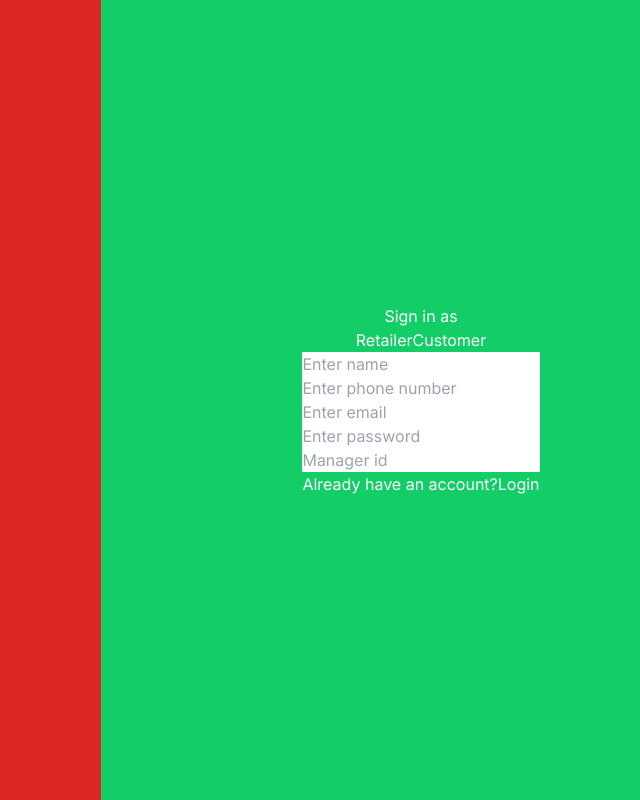
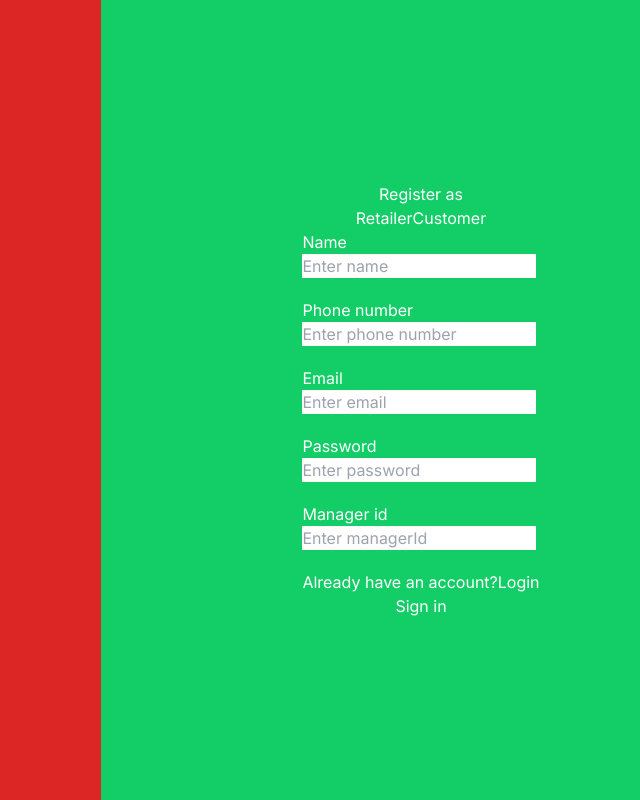
Before and after one commit to vaibhavd2103/sd-enterprises, a Next.js app: page /authenticate in a window 1280 px wide. Both pictures are taken after a click on the element "Register". Shown: the whole page, without its empty margins (539-1179 px from the left). Built offline with nearby package versions, Linux system fonts and the light colour scheme.

Commit message:
opt : authentication

```diff
--- a/app/authenticate/page.tsx
+++ b/app/authenticate/page.tsx
@@ -5,37 +5,213 @@ import React, { useState } from "react";
 function Authenticate() {
   const [userType, setUserType] = useState("RETAILER");
   const [method, setMethod] = useState("LOGIN");
+  const [fields, setFields] = useState({
+    name: "",
+    phoneNumber: "",
+    password: "",
+    email: "",
+    managerId: "",
+  });
+  const [errors, setErrors] = useState({
+    name: "",
+    phoneNumber: "",
+    password: "",
+    email: "",
+    managerId: "",
+  });
+
   return (
     <div className="flex w-screen h-screen">
       <div className="w-[50%] bg-red-600"></div>
       <div className="flex flex-col justify-center items-center w-[50%] bg-green">
-        <p> {method === "LOGIN" ? "Login" : "Sign in"} as</p>
+        <p> {method === "LOGIN" ? "Login" : "Register"} as</p>
         <div className="flex flex-row">
           <p onClick={() => setUserType("RETAILER")}>Retailer</p>
           <p onClick={() => setUserType("CUSTOMER")}>Customer</p>
         </div>
         {method === "LOGIN" ? (
-          <div className="flex flex-col">
-            <input placeholder="Enter phone number" />
-            <input placeholder="Enter password" />
+          <div className="flex flex-col gap-[20px]">
+            {/* ------------------------------------------------------------------------------------------------------------------- */}
+            <div>
+              <p>Phone number</p>
+              {errors.phoneNumber && <p>{errors.phoneNumber}</p>}
+              <input
+                placeholder="Enter phone number"
+                value={fields.phoneNumber}
+                onChange={(e) => {
+                  setFields((prev) => ({
+                    ...prev,
+                    phoneNumber: e.target.value,
+                  }));
+                  setErrors((prev) => ({ ...prev, phoneNumber: "" }));
+                }}
+                onBlur={() => {
+                  if (fields.phoneNumber === "") {
+                    setErrors((prev) => ({
+                      ...prev,
+                      phoneNumber: "Phone number cannot be empty",
+                    }));
+                  }
+                }}
+              />
+            </div>
+            {/* ------------------------------------------------------------------------------------------------------------------- */}
+            <div>
+              <p>Password</p>
+              {errors.password && <p>{errors.password}</p>}
+              <input
+                placeholder="Enter password"
+                value={fields.password}
+                onChange={(e) => {
+                  setFields((prev) => ({ ...prev, password: e.target.value }));
+                  setErrors((prev) => ({ ...prev, password: "" }));
+                }}
+                onBlur={() => {
+                  if (fields.password === "") {
+                    setErrors((prev) => ({
+                      ...prev,
+                      password: "password cannot be empty",
+                    }));
+                  }
+                }}
+              />
+            </div>
+            {/* ------------------------------------------------------------------------------------------------------------------- */}
             <p>
               Don't have an account?
               <span onClick={() => setMethod("SIGN_IN")}>Register</span>
             </p>
           </div>
         ) : (
-          <div className="flex flex-col">
-            <input placeholder="Enter name" />
-            <input placeholder="Enter phone number " />
-            <input placeholder="Enter email" />
-            <input placeholder="Enter password" />
-            {userType === "RETAILER" && <input placeholder="Manager id" />}
+          <div className="flex flex-col gap-[20px]">
+            {/* ------------------------------------------------------------------------------------------------------------------- */}
+            <div>
+              <p>Name</p>
+              {errors.name && <p>{errors.name}</p>}
+              <input
+                placeholder="Enter name"
+                value={fields.name}
+                onChange={(e) => {
+                  setFields((prev) => ({
+                    ...prev,
+                    name: e.target.value,
+                  }));
+                  setErrors((prev) => ({ ...prev, name: "" }));
+                }}
+                onBlur={() => {
+                  if (fields.name === "") {
+                    setErrors((prev) => ({
+                      ...prev,
+                      name: "Name cannot be empty",
+                    }));
+                  }
+                }}
+              />
+            </div>
+            {/* ------------------------------------------------------------------------------------------------------------------- */}
+            <div>
+              <p>Phone number</p>
+              {errors.phoneNumber && <p>{errors.phoneNumber}</p>}
+              <input
+                placeholder="Enter phone number"
+                value={fields.phoneNumber}
+                onChange={(e) => {
+                  setFields((prev) => ({
+                    ...prev,
+                    phoneNumber: e.target.value,
+                  }));
+                  setErrors((prev) => ({ ...prev, phoneNumber: "" }));
+                }}
+                onBlur={() => {
+                  if (fields.phoneNumber === "") {
+                    setErrors((prev) => ({
+                      ...prev,
+                      phoneNumber: "Phone number cannot be empty",
+                    }));
+                  }
+                }}
+              />
+            </div>
+            {/* ------------------------------------------------------------------------------------------------------------------- */}
+            <div>
+              <p>Email</p>
+              {errors.email && <p>{errors.email}</p>}
+              <input
+                placeholder="Enter email"
+                value={fields.email}
+                onChange={(e) => {
+                  setFields((prev) => ({
+                    ...prev,
+                    email: e.target.value,
+                  }));
+                  setErrors((prev) => ({ ...prev, email: "" }));
+                }}
+                onBlur={() => {
+                  if (fields.email === "") {
+                    setErrors((prev) => ({
+                      ...prev,
+                      email: "Email cannot be empty",
+                    }));
+                  }
+                }}
+              />
+            </div>
+            {/* ------------------------------------------------------------------------------------------------------------------- */}
+            <div>
+              <p>Password</p>
+              {errors.password && <p>{errors.password}</p>}
+              <input
+                placeholder="Enter password"
+                value={fields.password}
+                onChange={(e) => {
+                  setFields((prev) => ({ ...prev, password: e.target.value }));
+                  setErrors((prev) => ({ ...prev, password: "" }));
+                }}
+                onBlur={() => {
+                  if (fields.password === "") {
+                    setErrors((prev) => ({
+                      ...prev,
+                      password: "password cannot be empty",
+                    }));
+                  }
+                }}
+              />
+            </div>
+            {/* ------------------------------------------------------------------------------------------------------------------- */}
+            {userType === "RETAILER" && (
+              <div>
+                <p>Manager id</p>
+                {errors.managerId && <p>{errors.managerId}</p>}
+                <input
+                  placeholder="Enter managerId"
+                  value={fields.managerId}
+                  onChange={(e) => {
+                    setFields((prev) => ({
+                      ...prev,
+                      managerId: e.target.value,
+                    }));
+                    setErrors((prev) => ({ ...prev, managerId: "" }));
+                  }}
+                  onBlur={() => {
+                    if (fields.managerId === "") {
+                      setErrors((prev) => ({
+                        ...prev,
+                        managerId: "Manager id cannot be empty",
+                      }));
+                    }
+                  }}
+                />
+              </div>
+            )}
+            {/* ------------------------------------------------------------------------------------------------------------------- */}
             <p>
               Already have an account?
               <span onClick={() => setMethod("LOGIN")}>Login</span>
             </p>
           </div>
         )}
+
+        {method === "LOGIN" ? <button>Login</button> : <button>Sign in</button>}
       </div>
     </div>
   );
```
